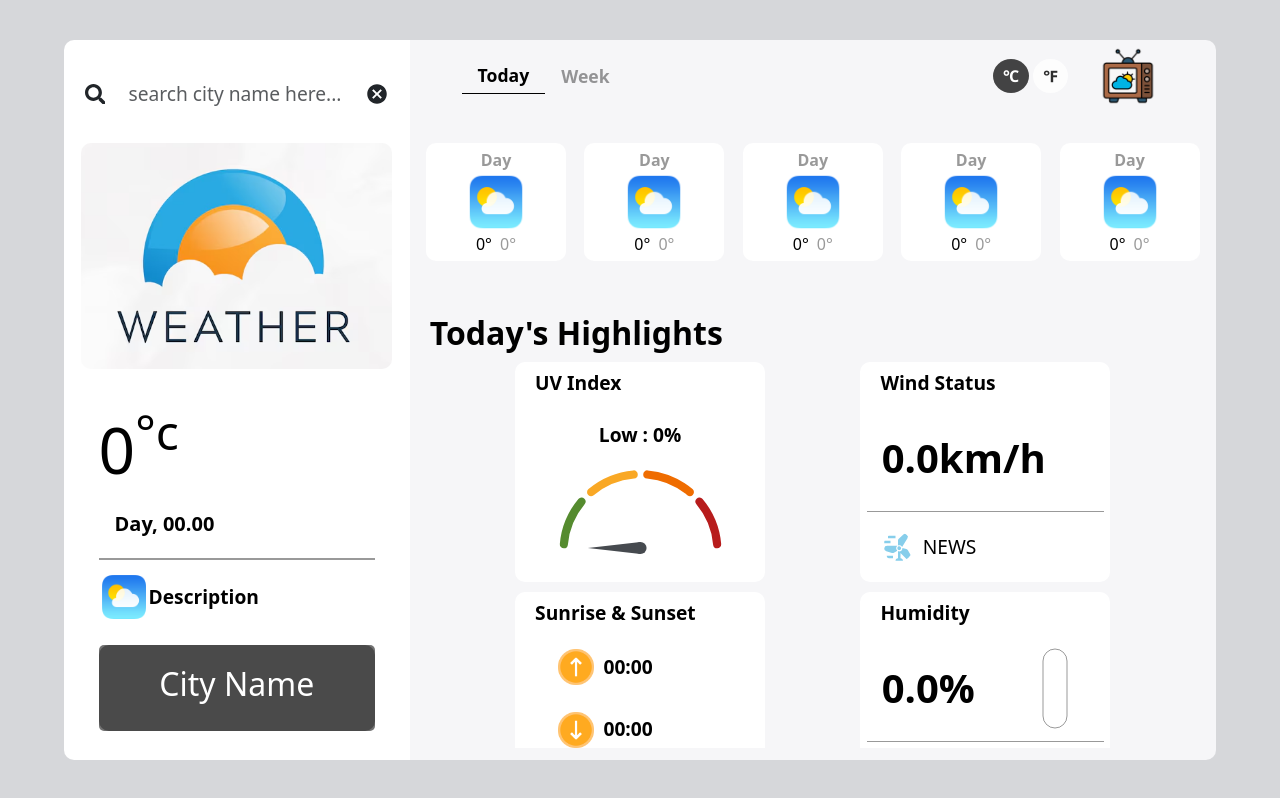
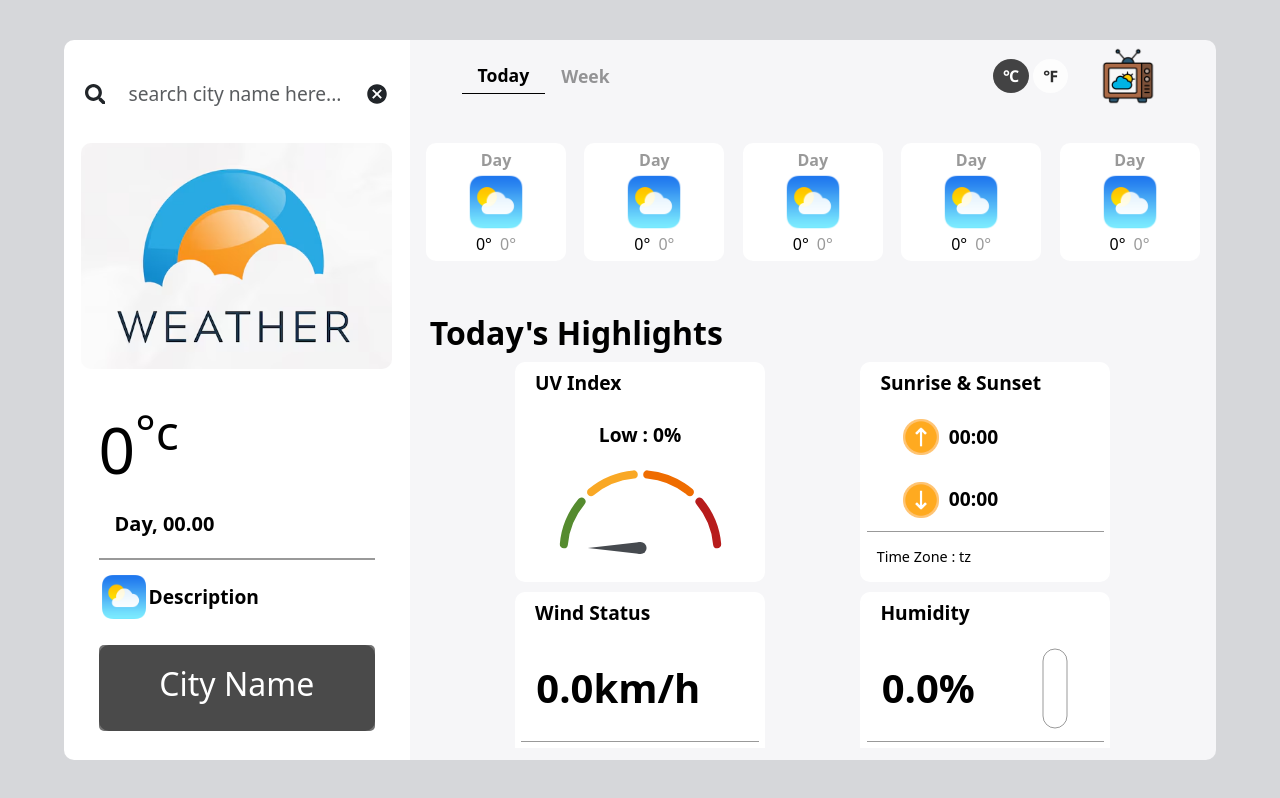
Before and after one commit to G-Sabareesh/WeatherApp, a React (Create React App) app: page / in a window 1280 px wide. Built offline with nearby package versions, Linux system fonts and the light colour scheme; no server answers; grey boxes are pictures that could not be loaded.

Commit message:
Minor Update

```diff
--- a/src/Components/LeftSide/WeatherInfo.js
+++ b/src/Components/LeftSide/WeatherInfo.js
@@ -10,8 +10,7 @@ const WeatherInfo = () => {
   // console.log(resultData.imagename);
 
   // const img =
-  //   resultData.imagename === undefined
-  //     ? "asset/images/defaultWeather.png"
+  //   resultData.imagename === undefined &&
   //     : `asset/images/${resultData.imagename}.png`;
 
   // console.log(img);
--- a/src/Components/RightSide/Highlights.js
+++ b/src/Components/RightSide/Highlights.js
@@ -14,8 +14,8 @@ const Highlights = () => {
         <div className="cardPlace d-flex align-items-center justify-content-evenly">
           {/* <div className="cardStyle"> */}
           <HighLightsCard title={"UV Index"} />
+          <HighLightsCard title={"Sunrise & Sunset"} />
           <HighLightsCard title={"Wind Status"} />
-          <HighLightsCard title={"Sunrise & Sunset"} />
           {/* </div>
           <div className="d-flex flex-row"> */}
           <HighLightsCard title={"Humidity"} />
```
